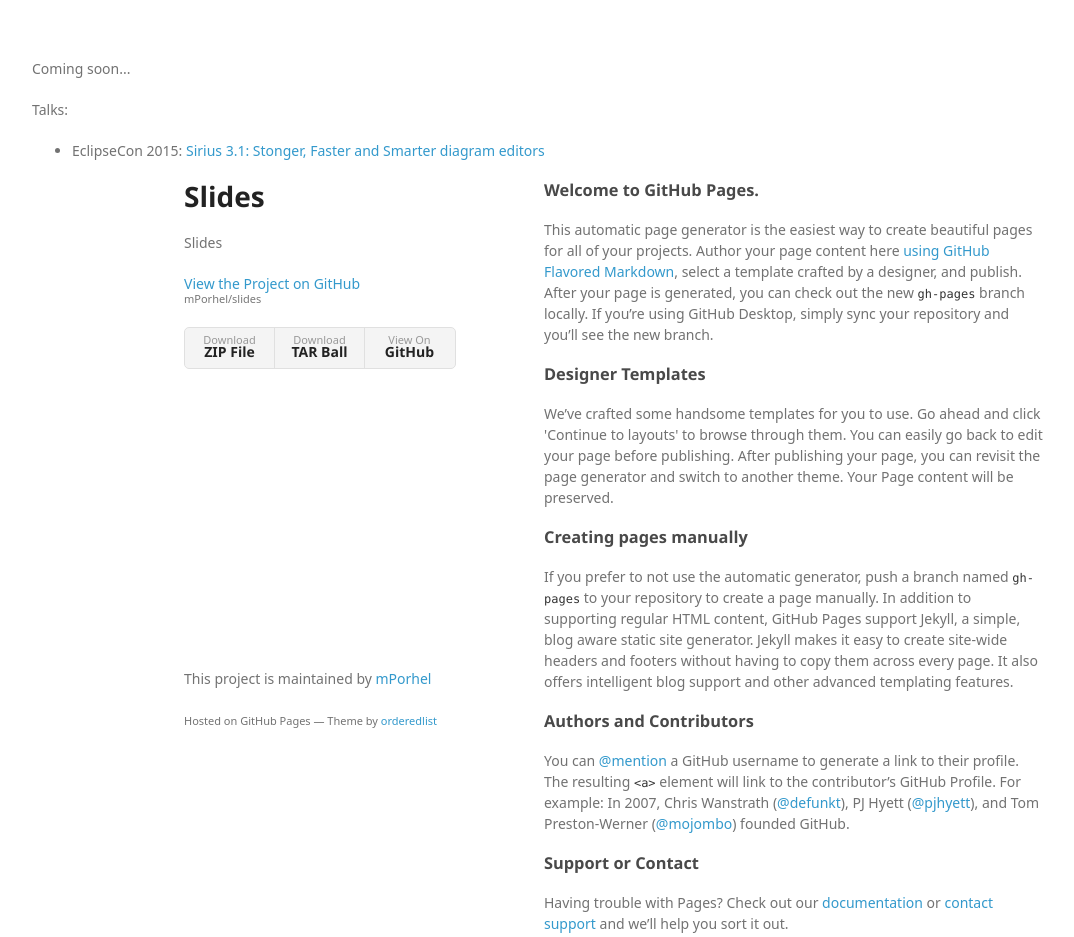
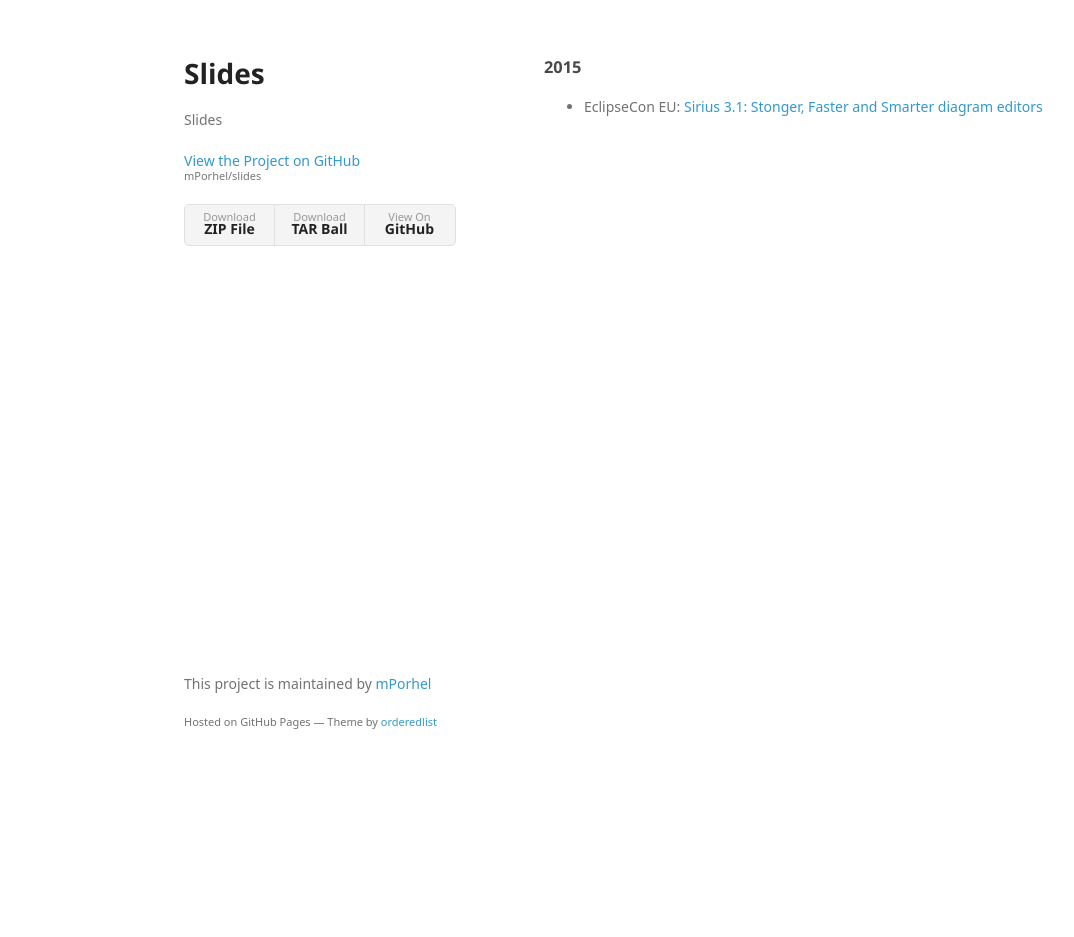
Before and after one commit to mPorhel/slides, a plain HTML site: page index.html in a window 1280 px wide. Shown: the whole page, without its empty margins (26-1100 px from the left). After the commit the page ends 800 px from the top, so only its background shows below. Drawn offline with Linux system fonts and the light colour scheme; a web font is replaced by a local one.

Commit message:
Update slides index

```diff
--- a/index.html
+++ b/index.html
@@ -1,31 +1,3 @@
-<!doctype html>
-<html lang="en">
-
-<head>
-<meta charset="utf-8">
-
-<title>Maxime Porhel</title>
-
-<meta name="author" content="Maxime Porhel">
-
-</head>
-
-<body>
-
-<p>
-  Coming soon...
-</p>
-
-<p>
-Talks:
-  <ul>
-    <li>
-      EclipseCon 2015:  <a href="slides/EclipseConEU_2015_Sirius31StrongerFasterSmarter/index.html">Sirius 3.1: Stonger, Faster and Smarter diagram editors</a>
-    </li>
-  </ul>
-</p>
-</body>
-
 </html>
 <!doctype html>
 <html>
@@ -57,30 +29,12 @@ Talks:
         </ul>
       </header>
       <section>
-        <h3>
-<a id="welcome-to-github-pages" class="anchor" href="#welcome-to-github-pages" aria-hidden="true"><span class="octicon octicon-link"></span></a>Welcome to GitHub Pages.</h3>
-
-<p>This automatic page generator is the easiest way to create beautiful pages for all of your projects. Author your page content here <a href="https://guides.github.com/features/mastering-markdown/">using GitHub Flavored Markdown</a>, select a template crafted by a designer, and publish. After your page is generated, you can check out the new <code>gh-pages</code> branch locally. If you’re using GitHub Desktop, simply sync your repository and you’ll see the new branch.</p>
-
-<h3>
-<a id="designer-templates" class="anchor" href="#designer-templates" aria-hidden="true"><span class="octicon octicon-link"></span></a>Designer Templates</h3>
-
-<p>We’ve crafted some handsome templates for you to use. Go ahead and click 'Continue to layouts' to browse through them. You can easily go back to edit your page before publishing. After publishing your page, you can revisit the page generator and switch to another theme. Your Page content will be preserved.</p>
-
-<h3>
-<a id="creating-pages-manually" class="anchor" href="#creating-pages-manually" aria-hidden="true"><span class="octicon octicon-link"></span></a>Creating pages manually</h3>
-
-<p>If you prefer to not use the automatic generator, push a branch named <code>gh-pages</code> to your repository to create a page manually. In addition to supporting regular HTML content, GitHub Pages support Jekyll, a simple, blog aware static site generator. Jekyll makes it easy to create site-wide headers and footers without having to copy them across every page. It also offers intelligent blog support and other advanced templating features.</p>
-
-<h3>
-<a id="authors-and-contributors" class="anchor" href="#authors-and-contributors" aria-hidden="true"><span class="octicon octicon-link"></span></a>Authors and Contributors</h3>
-
-<p>You can <a href="https://github.com/blog/821" class="user-mention">@mention</a> a GitHub username to generate a link to their profile. The resulting <code>&lt;a&gt;</code> element will link to the contributor’s GitHub Profile. For example: In 2007, Chris Wanstrath (<a href="https://github.com/defunkt" class="user-mention">@defunkt</a>), PJ Hyett (<a href="https://github.com/pjhyett" class="user-mention">@pjhyett</a>), and Tom Preston-Werner (<a href="https://github.com/mojombo" class="user-mention">@mojombo</a>) founded GitHub.</p>
-
-<h3>
-<a id="support-or-contact" class="anchor" href="#support-or-contact" aria-hidden="true"><span class="octicon octicon-link"></span></a>Support or Contact</h3>
-
-<p>Having trouble with Pages? Check out our <a href="https://help.github.com/pages">documentation</a> or <a href="https://github.com/contact">contact support</a> and we’ll help you sort it out.</p>
+          <h3>2015</h3>
+          <ul>
+            <li>
+              EclipseCon EU:  <a href="2015_EclipseConEU_Sirius31_StrongerFasterSmarter/">Sirius 3.1: Stonger, Faster and Smarter diagram editors</a>
+            </li>
+          </ul>
       </section>
       <footer>
         <p>This project is maintained by <a href="https://github.com/mPorhel">mPorhel</a></p>
```
